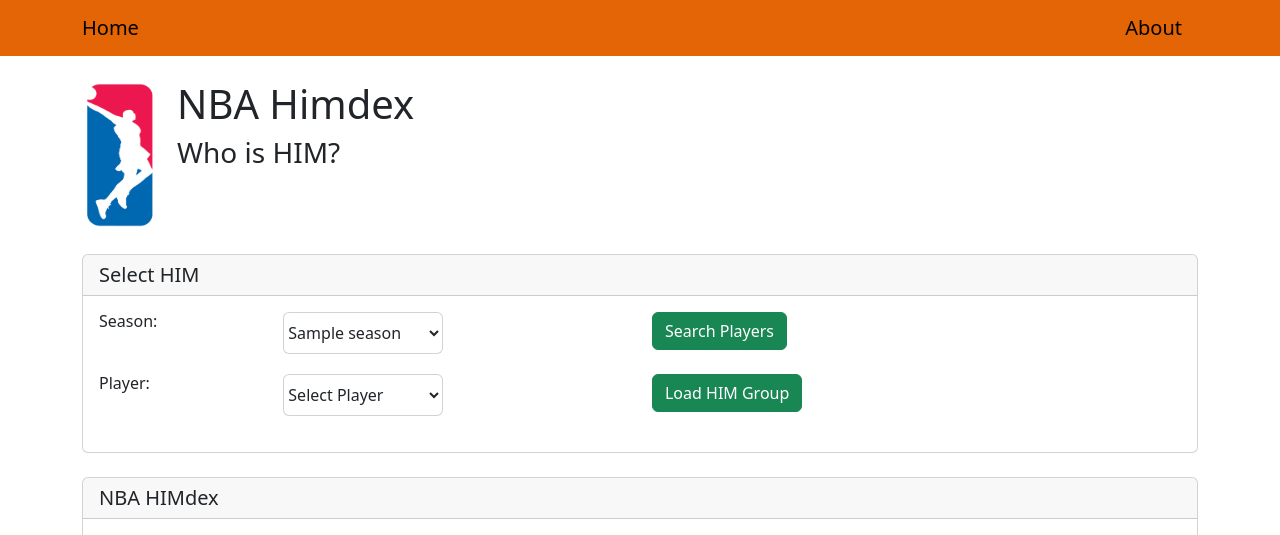
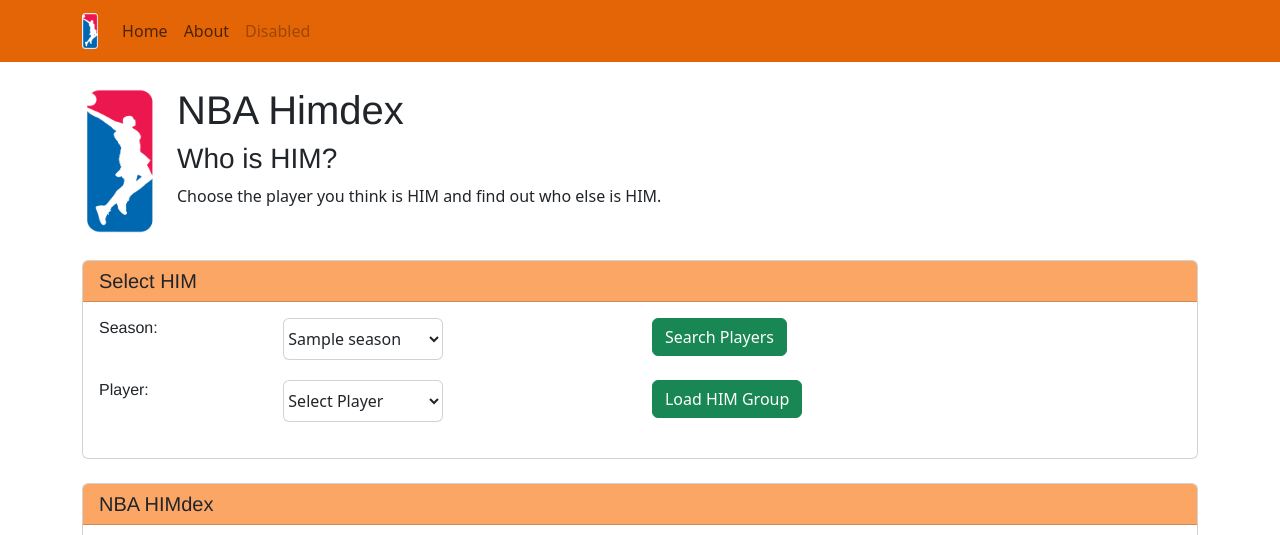
Before and after one commit to erictria/nba-himdex, a Flask app: template app/templates/landing.html in a window 1280 px wide. Shown: the top 535 px of the page. Run offline with Flask 3, Linux system fonts and the light colour scheme; the template is opened without the code that fills it: most values are stand-ins (such as "Sample title", 1, 10 or a date in 2020); parts of the project's set-up code (start-up, migrations or seed data) failed here and were passed over; some libraries are stand-ins or nearby versions.

Commit message:
Update nav bar design

```diff
--- /dev/null
+++ b/app/static/css/custom.css
@@ -0,0 +1,16 @@
+.table-image {
+    height: 50;
+    width: 50;
+}
+
+.default-font {
+    font-family: 'Helvetica', 'Arial', sans-serif;
+}
+
+.main-color {
+    background-color: #e36505;
+}
+
+.sub-color {
+    background-color: #fba665;
+}
--- a/app/templates/base.html
+++ b/app/templates/base.html
@@ -5,8 +5,8 @@
     <meta name="viewport" content="width=device-width, initial-scale=1">
     <title>NBA Himdex</title>
     <link href="https://cdn.jsdelivr.net/npm/bootstrap@5.3.3/dist/css/bootstrap.min.css" rel="stylesheet" integrity="sha384-QWTKZyjpPEjISv5WaRU9OFeRpok6YctnYmDr5pNlyT2bRjXh0JMhjY6hW+ALEwIH" crossorigin="anonymous">
-    <!-- <link rel="stylesheet" href="{{ url_for('static', filename='css/bootstrap.min.css') }}">
-    <link rel="stylesheet" href="{{ url_for('static', filename='css/style.css') }}"> -->
+    <!-- <link rel="stylesheet" href="{{ url_for('static', filename='css/bootstrap.min.css') }}"> -->
+    <link rel="stylesheet" href="{{ url_for('static', filename='css/custom.css') }}">
     <link rel="stylesheet" href="{{ url_for('static', filename='css/jquery.dataTables.min.css') }}">
     <link rel="icon" href="{{url_for('static', filename='img/icon.png')}}" sizes="16x8">
   </head>
@@ -14,11 +14,33 @@
     <section class="hero is-primary is-fullheight">
 
         <div class="hero-head">
-            <nav class="navbar navbar-light" style="background-color: #e36505;"">
+            <nav class="navbar navbar-expand-lg navbar-light main-color">
                 <div class="container">
-                    <a class="navbar-brand" href="/">Home</a>
+                    <a class="navbar-brand" href="/">
+                      <img src="{{url_for('static', filename='img/icon.png')}}" alt="..." height="36">
+                    </a>
 
-                    <a class="navbar-brand" href="/about">About</a>
+                    <button class="navbar-toggler" type="button" data-toggle="collapse" data-target="#navbarNav" aria-controls="navbarNav" aria-expanded="false" aria-label="Toggle navigation">
+                      <span class="navbar-toggler-icon"></span>
+                    </button>
+
+                    <div class="collapse navbar-collapse" id="navbarNav">
+                      <ul class="navbar-nav">
+                        <li class="nav-item active">
+                          <a class="nav-link" href="#">Home</a>
+                        </li>
+                        <li class="nav-item">
+                          <a class="nav-link" href="#">About</a>
+                        </li>
+                        <li class="nav-item">
+                          <a class="nav-link disabled" href="#">Disabled</a>
+                        </li>
+                      </ul>
+                    </div>
+
+                    <!-- <a class="navbar-brand" href="/">Home</a>
+
+                    <a class="navbar-brand" href="/about">About</a> -->
                 </div>
             </nav>
         </div>
--- a/app/templates/landing.html
+++ b/app/templates/landing.html
@@ -8,22 +8,25 @@
     <!-- https://andscape.com/features/new-nba-logo/ -->
   </div>
   <div class="col-md-6">
-    <h1 class="title">
+    <h1 class="title default-font">
       NBA Himdex
     </h1>
-    <h3 class="subtitle">
+    <h3 class="subtitle default-font">
       Who is HIM?
     </h3>
+    <p>
+      Choose the player you think is HIM and find out who else is HIM.
+    </p>
   </div>
 </div>
 <br>
 
 <div class="card">
-  <h5 class="card-header">Select HIM</h5>
+  <h5 class="card-header sub-color default-font">Select HIM</h5>
   <div class="card-body">
       <div class="row">
         <div class="col-md-2">
-          <h6 class="card-title">Season:</h6>
+          <h6 class="card-title default-font">Season:</h6>
         </div>
         <div class="col-md-4">
           <select id="season_dropdown" class="dropdown-menu" style="display: block;">
@@ -35,7 +38,7 @@
         <div class="col-md-6">
           <div id="toolbar">
             <button id="search_players" class="btn btn-success">
-              <i class="fa fa-user-check"></i> Search Players
+              Search Players
             </button>
           </div>
         </div>
@@ -44,7 +47,7 @@
 
       <div class="row">
         <div class="col-md-2">
-          <h6 class="card-title">Player:</h6>
+          <h6 class="card-title default-font">Player:</h6>
         </div>
         <div class="col-md-4">
           <select id="player_dropdown" class="dropdown-menu" style="display: block;">
@@ -54,7 +57,7 @@
         <div class="col-md-6">
           <div id="toolbar">
             <button id="search_him_players" class="btn btn-success">
-              <i class="fa fa-user-check"></i> Load HIM Group
+              Load HIM Group
             </button>
           </div>
         </div>
@@ -68,7 +71,7 @@
 <br>
 
 <div class="card">
-  <h5 class="card-header">NBA HIMdex</h5>
+  <h5 class="card-header sub-color default-font">NBA HIMdex</h5>
    <div class="card-body" style="display: block; overflow-x: auto;">
       <div class = "table-responsive">
           <div id = "data-table-basic_wrapper" class = "dataTables_wrapper">
```
